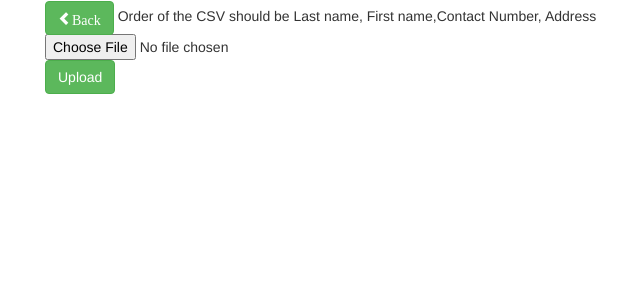
After one commit to Ganilajoshua/Django2-Django1.11, a Django app: page /contacts/upload/ in a window 1280 px wide. The commit adds this page. Shown: the top 300 px of the page, without its empty margins (40-680 px from the left). Run offline with Django 3.2, Linux system fonts and the light colour scheme; some libraries are stand-ins or nearby versions.

Commit message:
Updated Upload/Delete

```diff
--- a/ClassViews/forms.py
+++ b/ClassViews/forms.py
@@ -1,7 +1,9 @@
 from .models import Contact
 from django import forms
 
+
 class ContactForm(forms.ModelForm):
+
 	class Meta:
-		model 	= Contact
-		fields 	= ['LastName','FirstName','ContactNo','Address']
+		model = Contact
+		fields = ['LastName', 'FirstName', 'ContactNo', 'Address']
--- a/ClassViews/templates/base.html
+++ b/ClassViews/templates/base.html
@@ -11,7 +11,8 @@
     <script src="https://maxcdn.bootstrapcdn.com/bootstrap/3.4.0/js/bootstrap.min.js"></script>
 </head>
 <body>
-<div class='container'>
+<div class="container">
+    <div class="container"></div>
 	{% block content %}
 	{% endblock %}
 </div>
--- /dev/null
+++ b/ClassViews/templates/contact_upload.html
@@ -0,0 +1,20 @@
+{% extends 'base.html' %}
+
+{% block title %}Home{% endblock %}
+
+{% block content %}
+    <a href="/Contact" class="glyphicon glyphicon-chevron-left btn btn-success">Back</a>
+
+    {% if messages %}
+        {% for message in messages%}
+
+        {% endfor %}
+    {% else %}
+    {{order}}
+    <form method="post" enctype="multipart/form-data">
+        {% csrf_token %}
+        <input type="file" name="file" required>
+        <button type="submit" class="btn btn-success">Upload</button>
+    </form>
+    {% endif%}
+{% endblock %}
--- a/ClassViews/templates/contacts/contact.html
+++ b/ClassViews/templates/contacts/contact.html
@@ -3,6 +3,9 @@
 {% block title%} Contacts {% endblock%}
 {% block content%}
 <div class='container'>
+	<br><br>
+		<a href="/contacts/upload" class="top-menu btn btn-primary">CSV Import</a>
+    	<a href="/contacts/export" class="top-menu btn btn-primary">CSV Export</a>
 		<table class="table table-hover">
 	  <thead>
 	    <tr>
@@ -30,5 +33,6 @@
 	    {% endfor %}
 	  </tbody>
 	</table>
+	<a href="{% url 'new_contact'%}" class="btn btn-primary float-right">Add New Contact</a>
 </div>
 {% endblock%}
--- a/ClassViews/templates/contacts/edit_contact.html
+++ b/ClassViews/templates/contacts/edit_contact.html
@@ -1,12 +1,12 @@
 {% extends 'base.html'%}
-
+{% load crispy_forms_tags %}
 {% block title %}Add New Contact{% endblock %}
 
 {% block content %}
     <a href="/Contact" class="glyphicon glyphicon-chevron-left btn btn-success">Back</a>
     <h2>New post</h2>
     <form method="POST" class="">{% csrf_token %}
-        {{ form.as_p }}
+        {{ form|crispy }}
         <button type="submit" class="save btn btn-primary">Save</button>
     </form>
 {% endblock %}
--- a/ClassViews/templates/contacts/new_contact.html
+++ b/ClassViews/templates/contacts/new_contact.html
@@ -1,12 +1,13 @@
 {% extends 'base.html'%}
 
+{% load crispy_forms_tags %}
 {% block title %}Add New Contact{% endblock %}
 
 {% block content %}
     <a href="/Contact" class="glyphicon glyphicon-chevron-left btn btn-success">Back</a>
     <h2>New post</h2>
     <form method="POST" class="">{% csrf_token %}
-        {{ form.as_p }}
+        {{ form|crispy }}
         <button type="submit" class="save btn btn-primary">Save</button>
     </form>
 {% endblock %}
--- a/ClassViews/tests.py
+++ b/ClassViews/tests.py
@@ -1,6 +1,4 @@
 # -*- coding: utf-8 -*-
 from __future__ import unicode_literals
 
-from django.test import TestCase
-
 # Create your tests here.
--- a/ClassViews/views.py
+++ b/ClassViews/views.py
@@ -1,32 +1,37 @@
 # -*- coding: utf-8 -*-
 from __future__ import unicode_literals
-from django.views.generic import TemplateView,View,UpdateView,DeleteView,DetailView
-# from django.views.generic.detail import
-from django.shortcuts import render,redirect,get_object_or_404
+import csv
+import io
+from django.views.generic import TemplateView, View, UpdateView
+from django.shortcuts import render, redirect, get_object_or_404, HttpResponse
 from .models import Contact
 from .forms import ContactForm
-from django.urls import reverse_lazy
+
+
 class ContactView(TemplateView):
     def get(self, request):
         Contacts = Contact.objects.all()
         return render(request, 'contacts/contact.html', {'Contacts': Contacts})
+
+
 class NewContactView(View):
     def post(self, request):
         form = ContactForm(request.POST)
         if form.is_valid():
-       		form = form.save(commit=False)
-        	form.creator = request.user
-       		form.save()
-       		Contacts = Contact.objects.all()
-       		return redirect('/Contact')
+            form = form.save(commit=False)
+            form.creator = request.user
+            form.save()
+            return redirect('/Contact')
         return render(request, 'contacts/new_contact.html', {'form': form})
+
     def get(self, request):
         form = ContactForm()
         return render(request, 'contacts/new_contact.html', {'form': form})
 
+
 class EditContactView(UpdateView):
     model = Contact
-    fields = ('FirstName','LastName','Address','ContactNo')
+    fields = ('FirstName', 'LastName', 'Address', 'ContactNo')
     template_name = 'contacts/edit_contact.html'
     pk_url_kwarg = 'pk'
     context_object_name = 'contact'
@@ -36,39 +41,86 @@ class EditContactView(UpdateView):
         contact.save()
         return redirect('/Contact')
 
-# class DeleteContactView(DetailView):
-# 	template_name = 'contacts/confirm_delete_contact.html'
-# 	def get_object(self):
-# 		pk = self.kwargs.get("pk")
-# 		return get_object_or_404(Contact,pk=pk)
-
-# class ContactDelete(DeleteView):
-#     model = Contact
-#     template_name = 'templates/contacts/confirm_delete_contact.html'
-#     success_url = reverse_lazy('list_contact')
 
 class ContactDelete(View):
-	template_name = "contacts/contact_confirm_delete.html"
-	def get_object(self):
-		id = self.kwargs.get('pk')
-		obj =  None
-		if id is not None:
-			obj = get_object_or_404(Contact, id=id)
-		return obj
-	def get(self, request, id=None, *args, **kwargs):
-		context = {}
-		obj = self.get_object()
-		if obj is not None:
-			context['object'] = obj
-		return render(request, self.template_name, context)
+    template_name = "contacts/contact_confirm_delete.html"
 
-	def post(self, request, *args, **kwargs):
-		context = {}
-		obj = self.get_object()
-		if obj is not None:
-			obj.delete()
-			context['object'] = None
-			print('Here')
-			return redirect('/Contact')
-		print('dito')
-		return render(request, self.template_name, context)
+    def get_object(self):
+        id = self.kwargs.get('pk')
+        obj = None
+        if id is not None:
+            obj = get_object_or_404(Contact, id=id)
+        return obj
+
+    def get(self, request, *args, **kwargs):
+        context = {}
+        obj = self.get_object()
+        if obj is not None:
+            context['object'] = obj
+        return render(request, self.template_name, context)
+
+    def post(self, request, *args, **kwargs):
+        context = {}
+        obj = self.get_object()
+        if obj is not None:
+            obj.delete()
+            context['object'] = None
+            return redirect('/Contact')
+        return render(request, self.template_name, context)
+
+
+class Upload(View):
+
+    def get(self, request):
+        template = "contact_upload.html"
+        prompt = {
+            'order': 'Order of the CSV should be Last name, ' +
+            'First name,Contact Number, Address'
+        }
+        if request.method == "GET":
+            return render(request, template, prompt)
+        csv_file = request.FILES['file']
+        if not csv_file.name.endswith('.csv'):
+            prompt = {
+                'order': 'Please upload .csv file only'
+            }
+            return render(request, template, prompt)
+
+    def post(self, request):
+        csv_file = request.FILES['file']
+        date_set = csv_file.read().decode('UTF-8')
+        io_string = io.StringIO(date_set)
+        next(io_string)
+        for column in csv.reader(
+                io_string, delimiter=str(u','), quotechar=str(u"|")):
+            _, created = Contact.objects.update_or_create(
+                creator=request.user,
+                LastName=column[0],
+                FirstName=column[1],
+                ContactNo=column[2],
+                Address=column[3],
+
+            )
+        # contacts = Contact.objects.filter(creator=request.user)
+        return redirect('/Contact')
+
+
+class Export(View):
+
+    def get(self, request):
+        contacts = Contact.objects.filter(creator=request.user)
+        response = HttpResponse(content_type='text/csv')
+        response['Content-Disposition'] = 'attachment; filename="contact.csv"'
+        writer = csv.writer(response, delimiter=str(u','))
+        writer.writerow([
+            'Last Name',
+            'First Name',
+            'Contact No.',
+            'Address'])
+        for contact in contacts:
+            writer.writerow([
+                contact.LastName,
+                contact.FirstName,
+                contact.ContactNo,
+                contact.Address])
+        return response
--- a/project/settings.py
+++ b/project/settings.py
@@ -26,8 +26,7 @@ SECRET_KEY = 'c9r+nfw0fq_vf0uu$&_nck0p-=6z%1xhjkk8h=%*ckvef=q6$$'
 DEBUG = True
 
 ALLOWED_HOSTS = []
-
-
+CRISPY_TEMPLATE_PACK =  'bootstrap4'
 # Application definition
 
 INSTALLED_APPS = [
@@ -37,7 +36,8 @@ INSTALLED_APPS = [
     'django.contrib.sessions',
     'django.contrib.messages',
     'django.contrib.staticfiles',
-    'ClassViews'
+    'ClassViews',
+    'crispy_forms',
 ]
 
 MIDDLEWARE = [
--- a/project/urls.py
+++ b/project/urls.py
@@ -20,11 +20,18 @@ from ClassViews.views import (
     NewContactView,
     EditContactView,
     ContactDelete,
-    )
+    Upload,
+    Export
+)
+
 urlpatterns = [
     url(r'^admin/', admin.site.urls),
     url(r'^Contact/$', ContactView.as_view(), name='list_contact'),
     url(r'^contact/new/$', NewContactView.as_view(), name='new_contact'),
-    url(r'^contact/(?P<pk>\d+)/edit/$',EditContactView.as_view(), name='edit_contact'),
-    url(r'^contact/(?P<pk>\d+)/delete/$',ContactDelete.as_view(), name='delete_contact'),
+    url(r'^contact/(?P<pk>\d+)/edit/$', EditContactView.as_view(),
+        name='edit_contact'),
+    url(r'^contact/(?P<pk>\d+)/delete/$', ContactDelete.as_view(),
+        name='delete_contact'),
+    url(r'^contacts/upload/$', Upload.as_view(), name='contact_upload'),
+    url(r'^contacts/export/$', Export.as_view(), name='contact_download')
 ]
```
Also changed, not shown: ClassViews/templates/contacts/contact_confirm_delete.html (+6 -5 lines), db.sqlite3, 4 other files.
